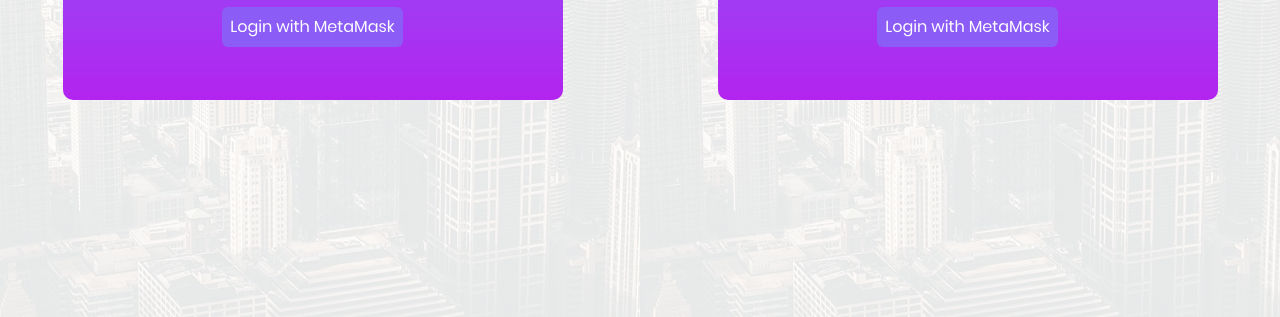
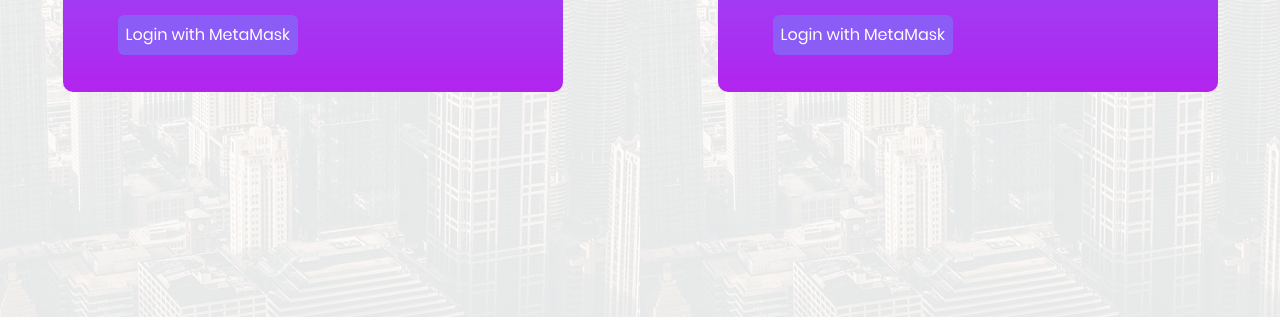
Before and after one commit to akanksha0209/Markscard-Verification-using-Blockchain, a plain HTML site: page index.html in a window 1280 px wide. Shown: the part 483-800 px from the top of the page. Drawn offline with nearby package versions, Linux system fonts and the light colour scheme.

Commit message:
Update index.html

```diff
--- a/index.html
+++ b/index.html
@@ -3,6 +3,7 @@
 <head>
 	<title>Login V3</title>
 	<meta charset="UTF-8">
+	<meta http-equiv="X-UA-Compatible" content="IE=edge">
 	<meta name="viewport" content="width=device-width, initial-scale=1">
 	<link href="https://unpkg.com/tailwindcss@^2/dist/tailwind.min.css" rel="stylesheet">
 <!--===============================================================================================-->
@@ -26,6 +27,8 @@
 <!--===============================================================================================-->
 	<link rel="stylesheet" type="text/css" href="css/util.css">
 	<link rel="stylesheet" type="text/css" href="css/main.css">
+	<script src="http://ajax.googleapis.com/ajax/libs/jquery/1.11.1/jquery.min.js"></script>
+	<script src="http://cdn.jsdelivr.net/npm/web3@latest/dist/web3.min.js"></script>
 <!--===============================================================================================-->
 </head>
 <body>
@@ -59,13 +62,17 @@
 							Remember me
 						</label>
 					</div> -->
+					<button id='loginButton' onclick="Connect()" class="mx-auto rounded-md p-2 bg-purple-500 text-white">
+						Login with MetaMask
+					  </button>
+					<!-- <input id="connect" type="button" value="Login" onclick="Connect()"> -->
 
-					<div class="flex-col space-y-2 justify-center items-center">
+					<!-- <div class="flex-col space-y-2 justify-center items-center">
 						<button id='loginButton' onclick="" class="mx-auto rounded-md p-2 bg-purple-500 text-white">
 						  Login with MetaMask
 						</button>
 						<p id='userWallet' class='text-lg text-gray-600 my-2'></p>
-					</div>
+					</div> -->
 
 					<!-- <div class="text-center p-t-90">
 						<a class="txt1" href="#">
@@ -112,12 +119,15 @@
 							Login
 						</button>
 					</div> -->
-					<div class="flex-col space-y-2 justify-center items-center">
+					<button id='loginButton' onclick="Connect()" class="mx-auto rounded-md p-2 bg-purple-500 text-white">
+						Login with MetaMask
+					  </button>
+					<!-- <div class="flex-col space-y-2 justify-center items-center">
 						<button id='loginButton' onclick="" class="mx-auto rounded-md p-2 bg-purple-500 text-white">
 						  Login with MetaMask
 						</button>
 						<p id='userWallet' class='text-lg text-gray-600 my-2'></p>
-					  </div>
+					  </div> -->
 
 					<!-- <div class="text-center p-t-90">
 						<a class="txt1" href="#">
```
